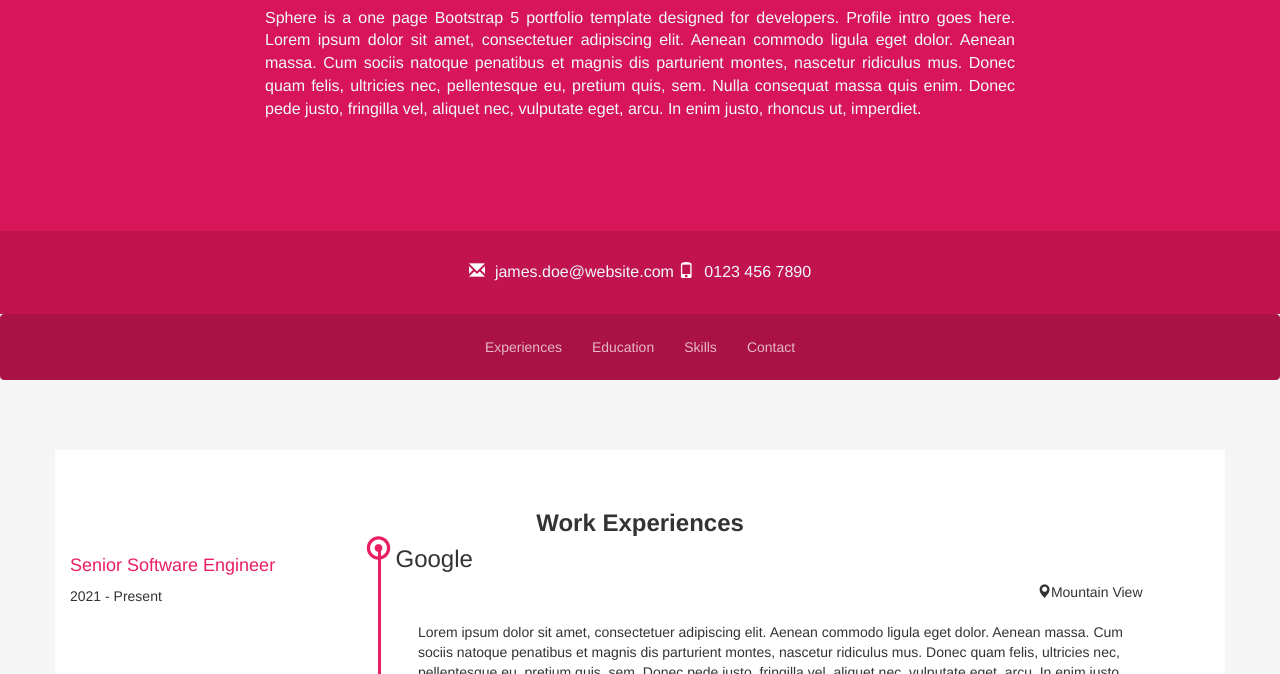
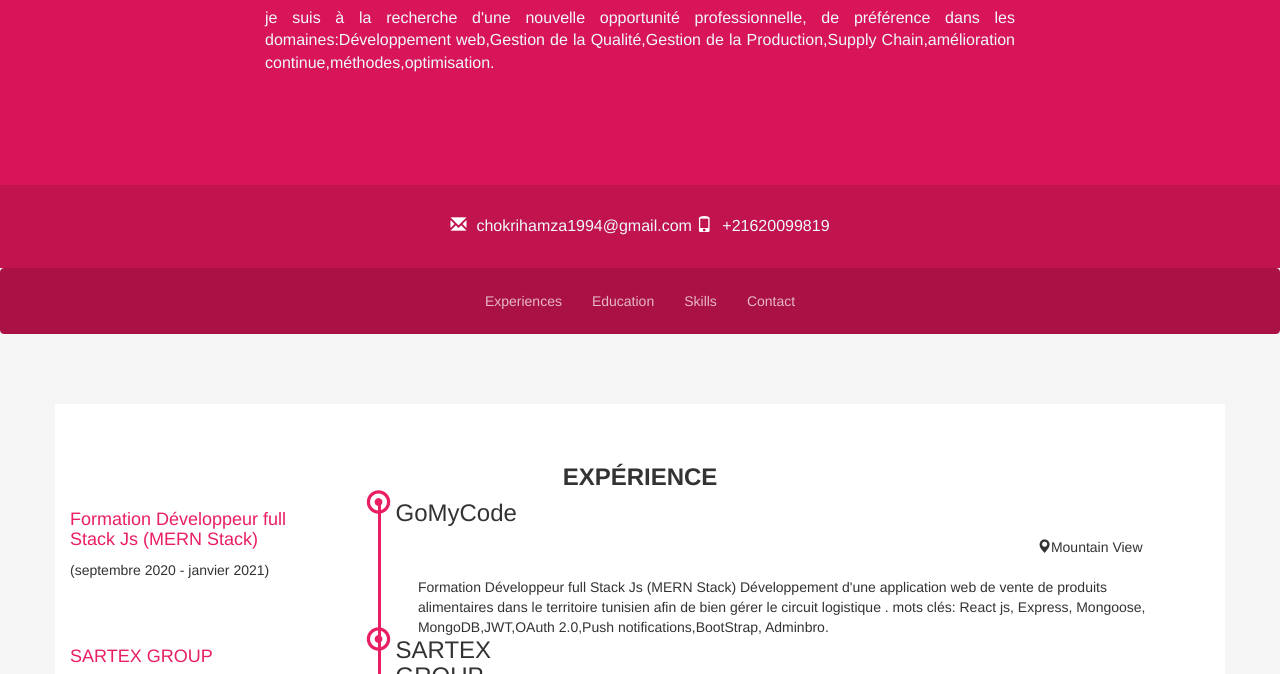
Before and after one commit to chokrihamza/hamza.github.io, a plain HTML site: page index.html in a window 1280 px wide. Shown: the part 381-1055 px from the top of the page. Drawn offline with nearby package versions, Linux system fonts and the light colour scheme.

Commit message:
chokri hamza portfoli4

```diff
--- a/index.html
+++ b/index.html
@@ -100,29 +100,19 @@
   <h1 class="name">Chokri Hamza</h1>
   <h2 class="title">Industrial Engineer & Full Stack Developer</h2>
 <p style="text-align: justify; color: aliceblue;padding:0% 20% 0% 20%;font-size: 16px;;">
-  Sphere is a one page Bootstrap 5
-  portfolio template designed for developers.
-  Profile intro goes here. Lorem ipsum dolor
-  sit amet, consectetuer adipiscing elit. Aenean
-  commodo ligula eget dolor. Aenean massa.
-  Cum sociis natoque penatibus et magnis dis
-  parturient montes, nascetur ridiculus mus.
-  Donec quam felis, ultricies nec, pellentesque eu,
-  pretium quis, sem. Nulla consequat massa quis enim.
-  Donec pede justo, fringilla vel, aliquet nec, vulputate eget,
-  arcu. In enim justo, rhoncus ut, imperdiet.
+  je suis à la recherche d'une nouvelle opportunité professionnelle, de préférence
+  dans les domaines:Développement web,Gestion de la Qualité,Gestion de la
+  Production,Supply Chain,amélioration continue,méthodes,optimisation.
 </p>
-
-
 
 </div>
 <div style="background-color:#c1134e;    padding-top: 30px;
 padding-bottom: 30px;
 font-size: 16px;" class="container-fluid text-center" >
 
-<span style="color:white ;padding-right: 10px;" class="glyphicon glyphicon glyphicon-envelope"></span><a style="color: aliceblue;" href="mailto:someone@example.com">james.doe@website.com</a>
+<span style="color:white ;padding-right: 10px;" class="glyphicon glyphicon glyphicon-envelope"></span><a style="color: aliceblue;" href="mailto:someone@example.com">chokrihamza1994@gmail.com</a>
 
-<span style="color:white ;padding-right: 10px;" class="glyphicon glyphicon glyphicon-phone"></span><a   style="color: aliceblue;" href="#">0123 456 7890</a>
+<span style="color:white ;padding-right: 10px;" class="glyphicon glyphicon glyphicon-phone"></span><a   style="color: aliceblue;" href="#">+21620099819</a>
 
 
 </div>
@@ -147,11 +137,11 @@ font-size: 16px;" class="container-fluid text-center" >
 </div>
 
 <section style="padding-top: 40px; padding-bottom:60px;margin-top:70px;background-color:white" class="container">
- <h3 class="text-center"><strong>Work Experiences</strong> </h3>
+ <h3 class="text-center"><strong>EXPÉRIENCE</strong> </h3>
  <div class="row">
    <div class="col-md-3">
-     <h4 style="color: #E91E63;">Senior Software Engineer</h4>
-     <p>2021 - Present</p>
+     <h4 style="color: #E91E63;">Formation Développeur full Stack Js (MERN Stack)</h4>
+     <p>(septembre 2020 - janvier 2021)</p>
    </div>
    <div class="col-md-8" style=" margin-left:30px;border-left: 3px solid #E91E63;position: relative;">
     <div style="color:#E91E63;
@@ -161,24 +151,22 @@ font-size: 16px;" class="container-fluid text-center" >
     left:-14px;
      " class="glyphicon glyphicon-record"></div>
      <div style="padding-top:0px;padding-bottom: 20px;" class="row">
-     <div  class="col-xs-1"><h3 style="margin-top: 0%; padding-top: 0%;">Google</h3></div>
+     <div  class="col-xs-1"><h3 style="margin-top: 0%; padding-top: 0%;">GoMyCode</h3></div>
      <div style="text-align: end;width: 100%;" class="col-xs-3  pull-right"><span class="glyphicon glyphicon-map-marker"></span>Mountain View</div>
      </div>
     <div style="margin-left: 3%;" class="row">
-      Lorem ipsum dolor sit amet, consectetuer adipiscing elit.
-       Aenean commodo ligula eget dolor. Aenean massa.
-        Cum sociis natoque penatibus et magnis dis parturient montes,
-        nascetur ridiculus mus. Donec quam felis, ultricies nec,
-         pellentesque eu, pretium quis, sem. Donec pede justo,
-         fringilla vel, aliquet nec, vulputate eget, arcu.
-          In enim justo, rhoncus ut, imperdiet a, venenatis vitae, justo.
+      Formation Développeur full Stack Js (MERN Stack)
+      Développement d'une application web de vente de produits alimentaires dans le
+      territoire tunisien afin de bien gérer le circuit logistique .
+      mots clés: React js, Express, Mongoose, MongoDB,JWT,OAuth 2.0,Push
+      notifications,BootStrap, Adminbro.
     </div>
     </div>
  </div>
  <div class="row">
   <div class="col-md-3">
-    <h4 style="color: #E91E63;">Senior Software Engineer</h4>
-    <p>2021 - Present</p>
+    <h4 style="color: #E91E63;">SARTEX GROUP</h4>
+    <p>(mars 2019 - août 2020)</p>
   </div>
   <div class="col-md-8" style=" margin-left:30px;border-left: 3px solid #E91E63;position: relative;">
    <div style="color:#E91E63;
@@ -188,7 +176,7 @@ font-size: 16px;" class="container-fluid text-center" >
    left:-14px;
     " class="glyphicon glyphicon-record"></div>
     <div style="padding-top:0px;padding-bottom: 20px;" class="row">
-    <div  class="col-xs-1"><h3 style="margin-top: 0%; padding-top: 0%;">Google</h3></div>
+    <div  class="col-xs-1"><h3 style="margin-top: 0%; padding-top: 0%;">SARTEX GROUP</h3></div>
     <div style="text-align: end;width: 100%;" class="col-xs-3 pull-right"><span class="glyphicon glyphicon-map-marker"></span>Mountain View</div>
     </div>
    <div style="margin-left: 3%;" class="row">
```
